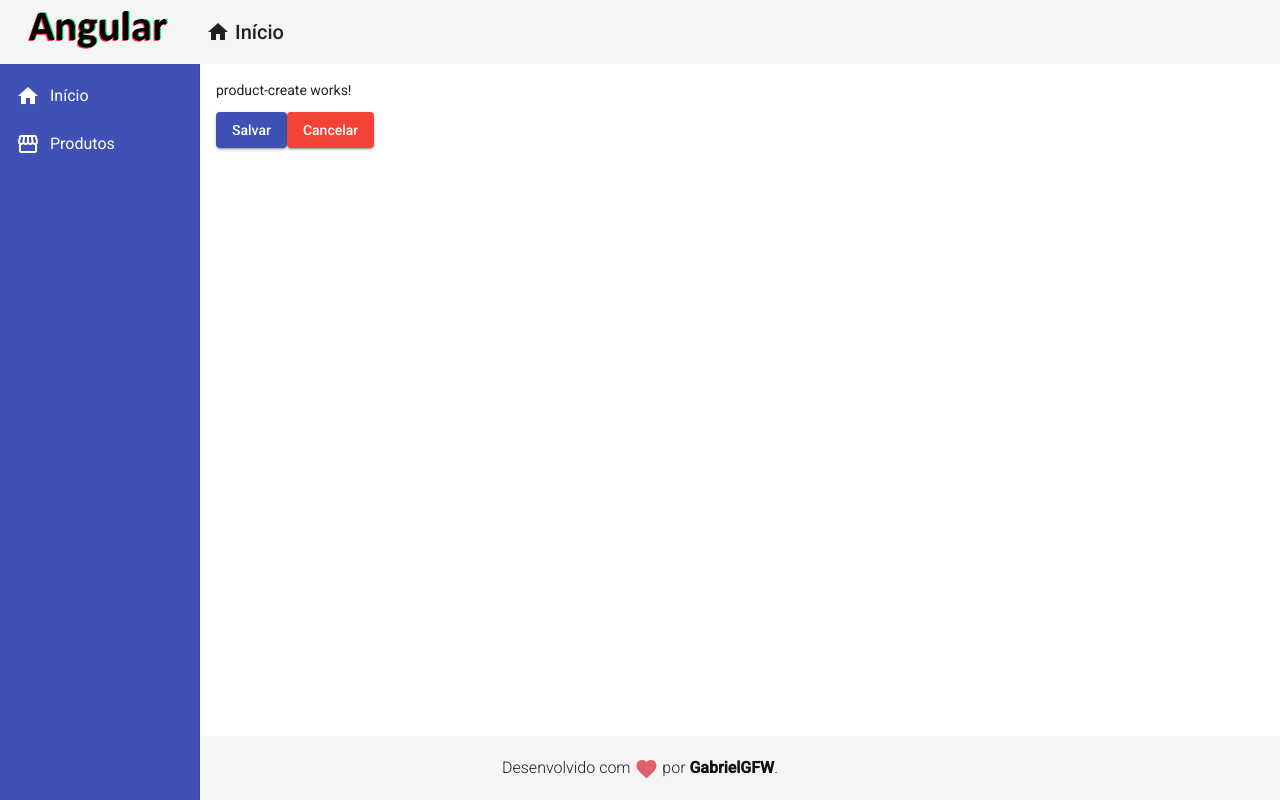
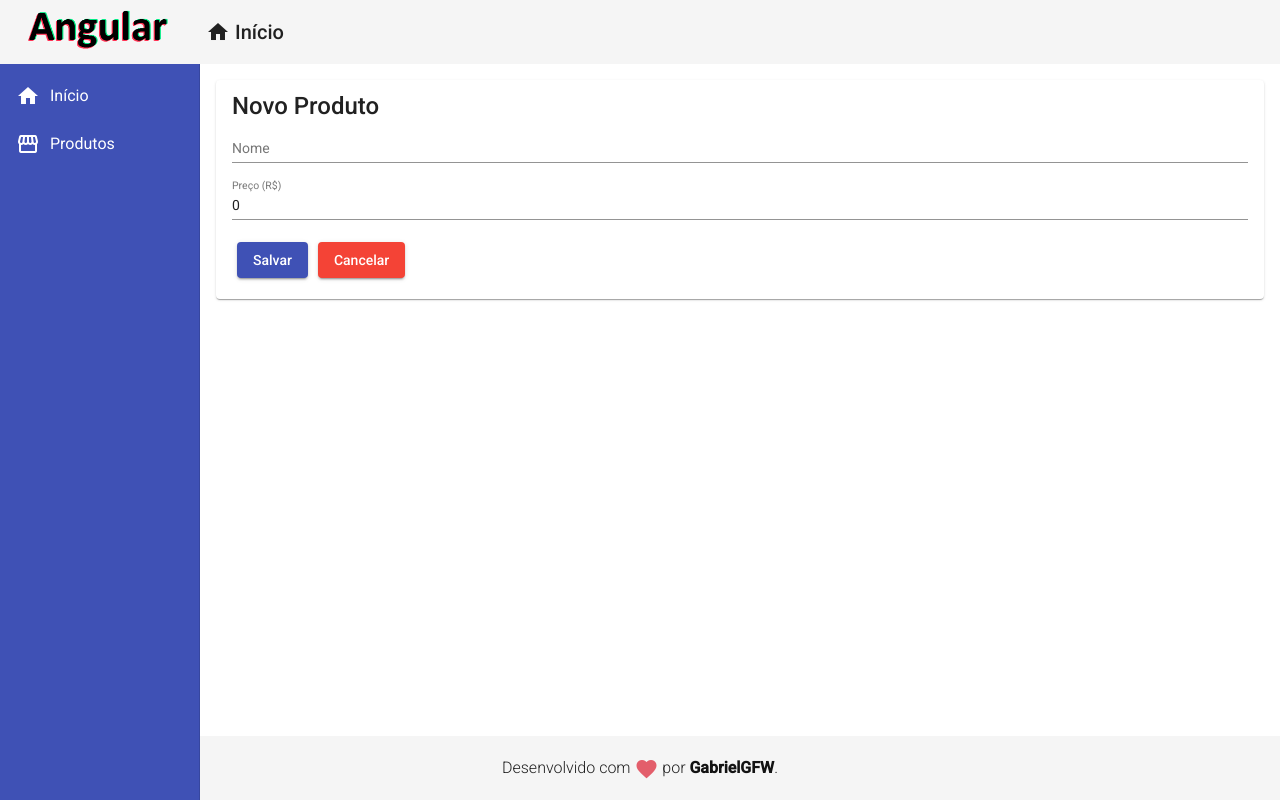
Before and after one commit to gabrielgfw/cod3r-angular-9, an Angular app in the folder frontend/: page /products/create in a window 1280 px wide. Built offline with nearby package versions, Linux system fonts and the light colour scheme.

Commit message:
add form in product create page

```diff
--- a/frontend/src/app/components/product/product-create/product-create.component.css
+++ b/frontend/src/app/components/product/product-create/product-create.component.css
@@ -9,3 +9,12 @@
   align-items: center;
   justify-content: center;
 }
+
+form {
+  display: flex;
+  flex-direction: column;
+}
+
+button {
+  margin: 5px
+}
--- a/frontend/src/app/components/product/product-create/product-create.component.html
+++ b/frontend/src/app/components/product/product-create/product-create.component.html
@@ -2,7 +2,16 @@
   <mat-spinner class="loading-state"></mat-spinner>
 </div>
 
-<p>product-create works!</p>
+<mat-card>
+  <mat-card-title>Novo Produto</mat-card-title>
+  <form>
+    <mat-form-field>
+      <input matInput placeholder="Nome" [(ngModel)]="product.name" name="name">
+    </mat-form-field>
+    <mat-form-field>
+      <input matInput placeholder="Preço (R$)" [(ngModel)]="product.price" name="price">
+    </mat-form-field>
+  </form>
 
   <button [disabled]="isLoading" mat-raised-button color="primary" (click)="createProduct()">
     Salvar
@@ -11,3 +20,4 @@
   <button [disabled]="isLoading" mat-raised-button color="warn" (click)="cancel()">
     Cancelar
   </button>
+</mat-card>
```
Also changed, not shown: frontend/src/app/app.module.ts (+7 -6 lines). Lines whose indentation alone changed are shown as unchanged.
